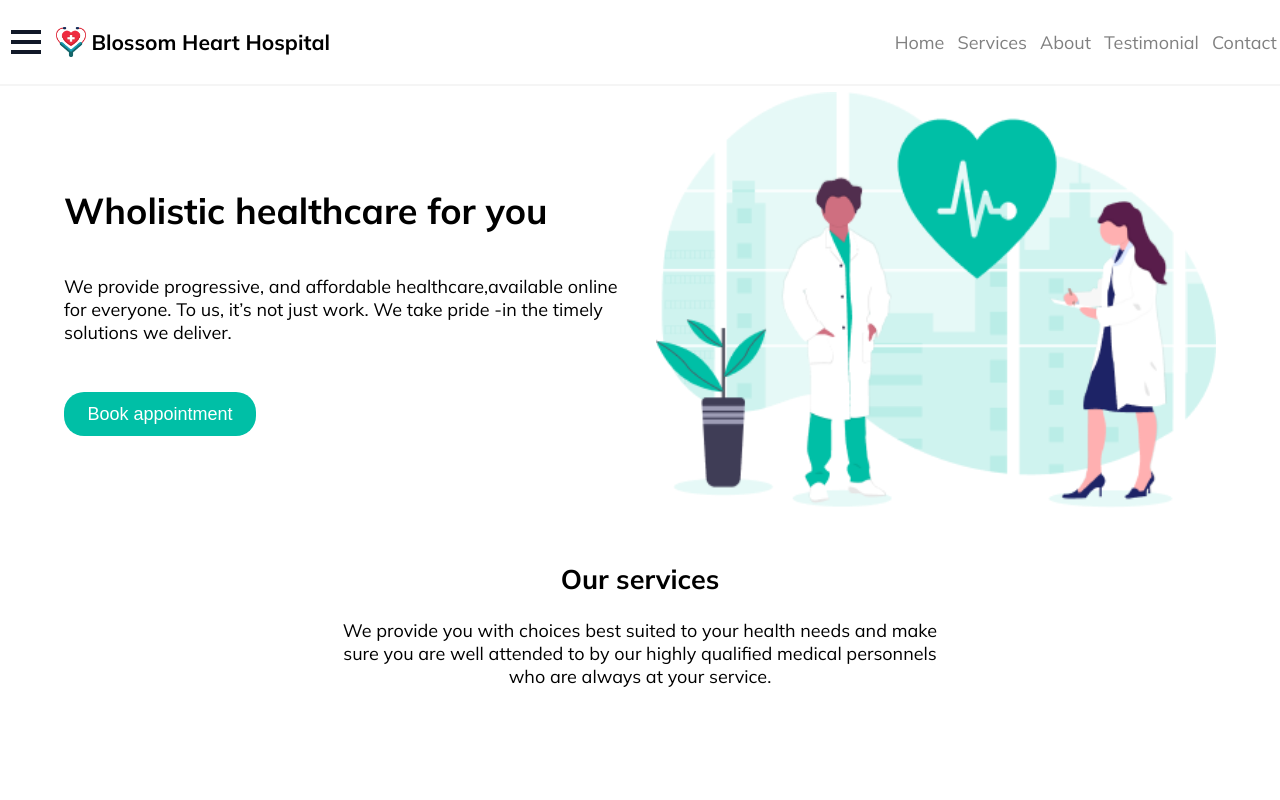
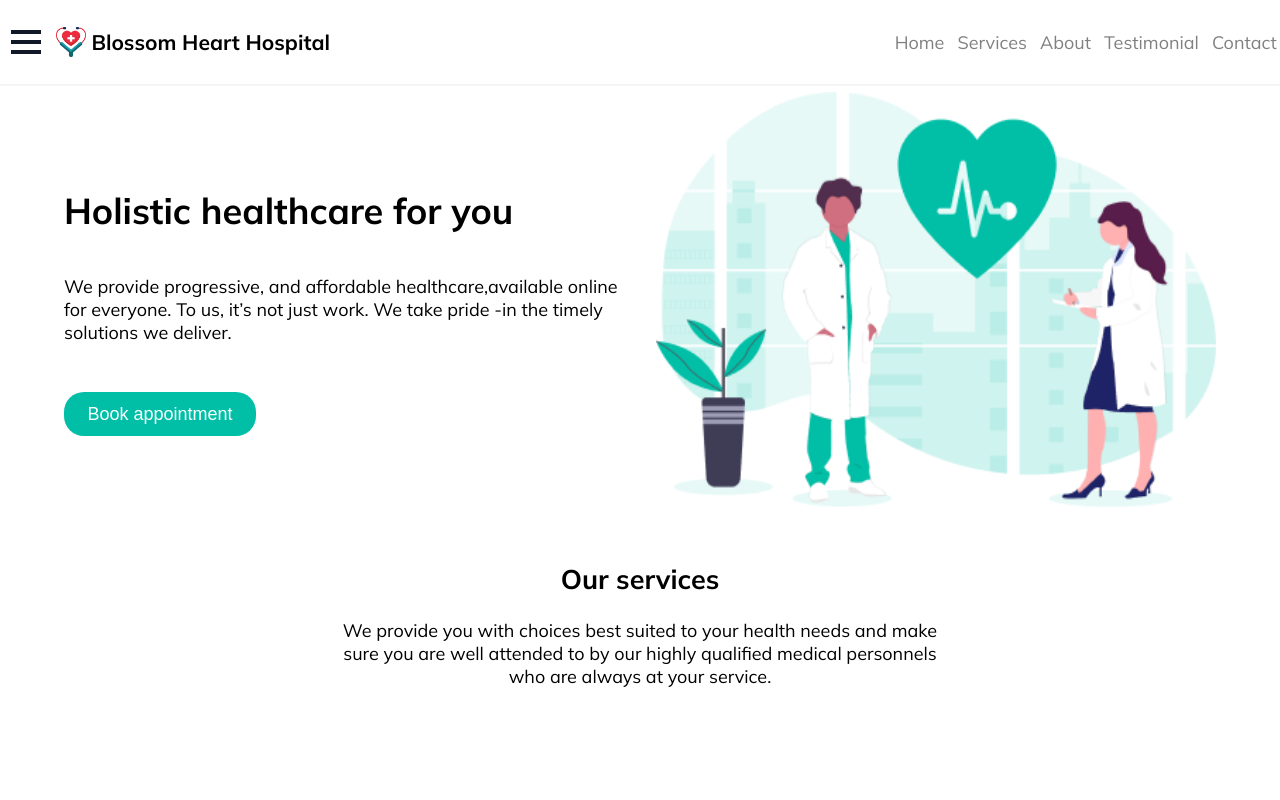
Before and after one commit to zemola/book-appointment, a React (Create React App) app: page / in a window 1280 px wide. Shown: the top 800 px of the page. Built offline with nearby package versions, Linux system fonts and the light colour scheme.

Commit message:
more changes

```diff
--- a/src/components/Form/Form.js
+++ b/src/components/Form/Form.js
@@ -243,7 +243,7 @@ const Form = (props) => {
         <div style={{ textAlign: "center" }}>
           <img src={Success} height="30%" width="30%" alt="" />
           <p>
-            Your booking was successful. Check your email form more information
+            Your booking was successful. Check your email for more information
           </p>
         </div>
       )}
--- a/src/components/Home/Home.js
+++ b/src/components/Home/Home.js
@@ -28,7 +28,7 @@ const Home = (props) => {
         <div className="banner-div">
           <div className="banner-desc">
             <h1 className="text-4xl tracking-tight font-extrabold text-gray-900 sm:text-5xl md:text-6xl">
-              <span className="block xl:inline">Wholistic healthcare</span>{" "}
+              <span className="block xl:inline">Holistic healthcare</span>{" "}
               <span className="block text-teal-400 xl:inline">for you</span>
             </h1>
             <p className="mt-3 text-base text-black-500 sm:mt-5 sm:text-lg sm:max-w-xl sm:mx-auto md:mt-5 md:text-xl lg:mx-0">
```
